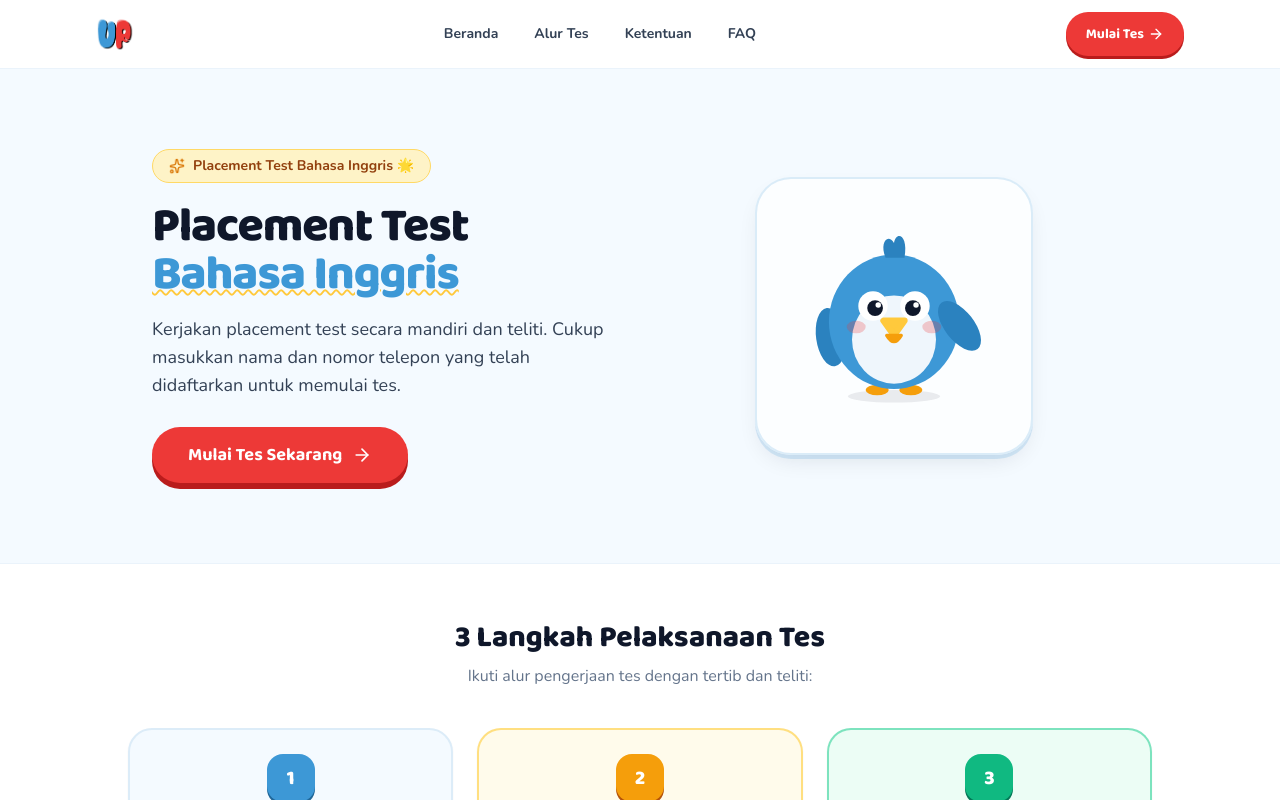
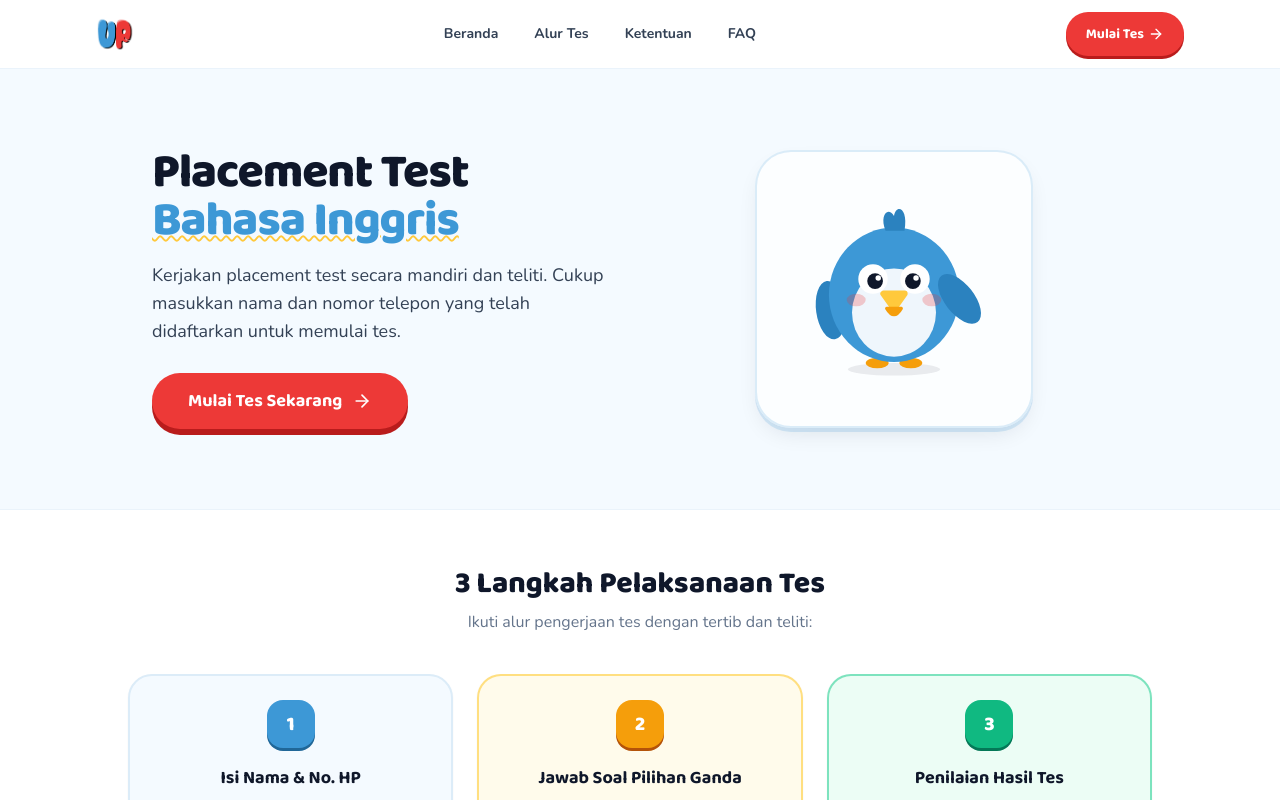
Before and after one commit to septianof/up-speaking, a Next.js app: page / in a window 1280 px wide. Shown: the top 800 px of the page. Built offline with nearby package versions, Linux system fonts and the light colour scheme.

Commit message:
refactor(ui): remove redundant placement test pill badge from landing hero section

```diff
--- a/src/app/page.tsx
+++ b/src/app/page.tsx
@@ -9,7 +9,6 @@ import { Mascot } from "@/components/student/Mascot";
 import { getActiveSession } from "@/lib/session";
 import { SITE_CONFIG } from "@/lib/site-config";
 import {
-  Sparkles,
   BookOpen,
   Timer,
   Shuffle,
@@ -281,17 +280,6 @@ export default function Home() {
         <section id="hero" className="w-full max-w-5xl mx-auto px-6 pt-10 pb-16 sm:py-20 flex flex-col-reverse md:flex-row items-center justify-between gap-10 scroll-mt-24">
           {/* Teks Hero */}
           <div className="flex-1 text-center md:text-left flex flex-col items-center md:items-start">
-            {/* Badge */}
-            <motion.div
-              initial={{ opacity: 0, y: -10 }}
-              animate={{ opacity: 1, y: 0 }}
-              transition={{ duration: 0.4 }}
-              className="inline-flex items-center gap-2 rounded-full bg-sun-100 px-4 py-1.5 text-xs sm:text-sm font-bold text-amber-800 mb-5 border border-sun-300 shadow-xs"
-            >
-              <Sparkles className="w-4 h-4 text-amber-600 animate-spin" style={{ animationDuration: "6s" }} />
-              <span>Placement Test Bahasa Inggris 🌟</span>
-            </motion.div>
-
             {/* Judul Utama + Deskripsi + Tombol CTA */}
             <motion.div
               initial={{ opacity: 0, y: 24 }}
```
